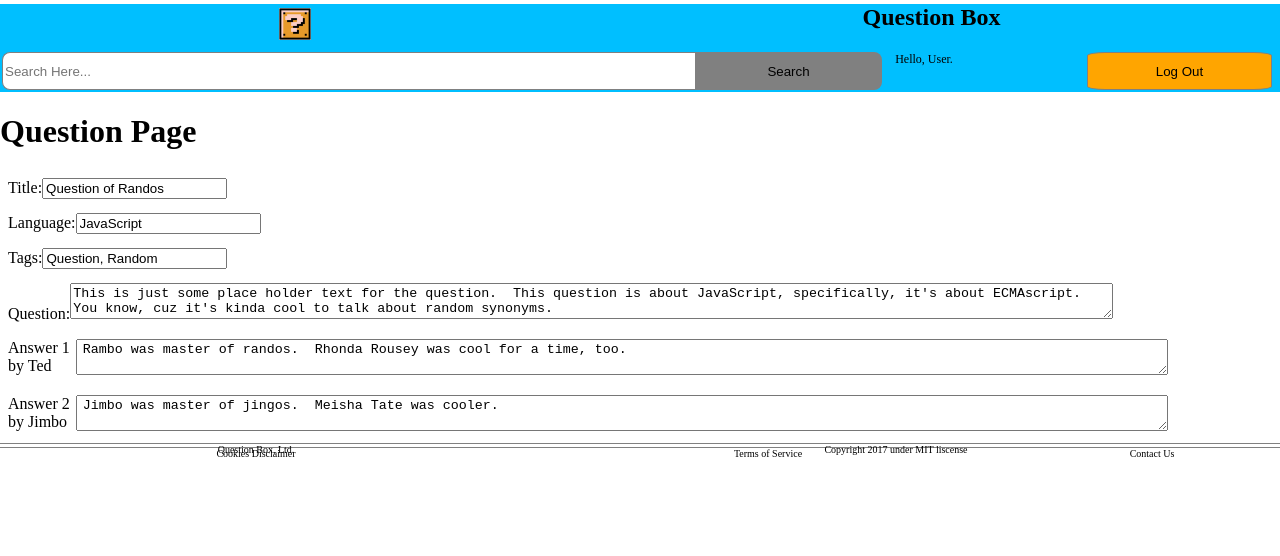
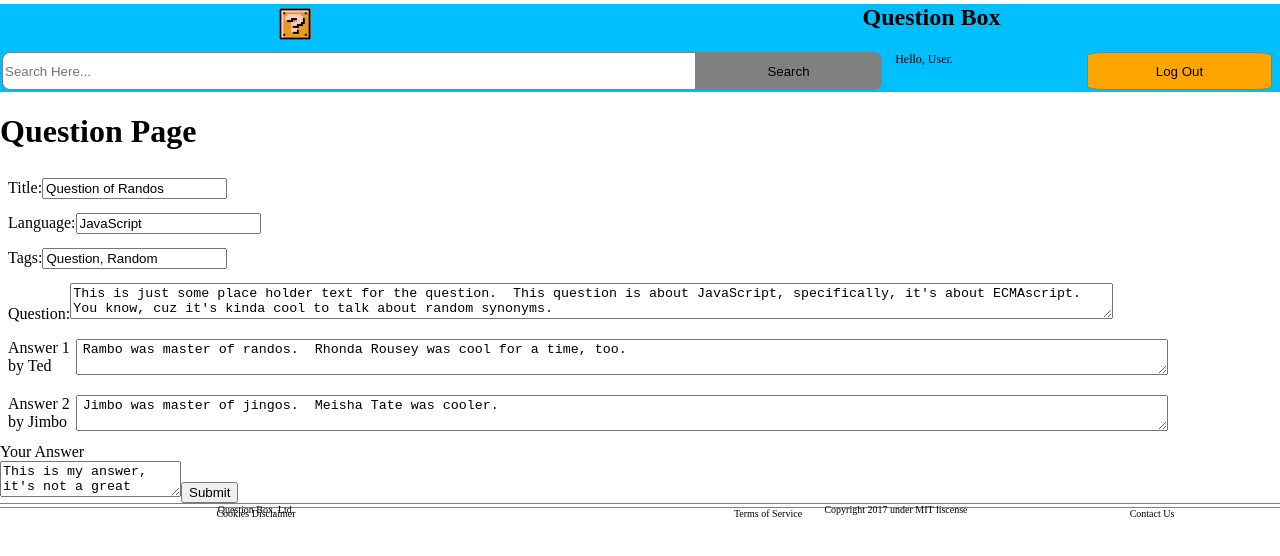
Before and after one commit to TIY-Durham-Question-Box/question-box-frontend, a React (Create React App) app: page /viewquestion in a window 1280 px wide. Shown: the top 556 px of the page. Built offline with nearby package versions, Linux system fonts and the light colour scheme.

Commit message:
Answer form marked up

```diff
--- a/src/components/questionpage.js
+++ b/src/components/questionpage.js
@@ -1,6 +1,7 @@
 import React, { Component } from 'react';
 import '../styles/question-page.css';
 import Answers from './questionpage-components/answers.js';
+
 
 export default class QuestionPage extends Component {
   constructor(){
@@ -11,9 +12,12 @@ export default class QuestionPage extends Component {
     this.setTags = this.setTags.bind(this);
     this.setQuestion = this.setQuestion.bind(this);
     this.handleSubmit = this.handleSubmit.bind(this);
+    this.setAnswer = this.setAnswer.bind(this);
 
     this.state = {
+      username: '',
       questionId: 1,
+      answer: "This is my answer, it's not a great answer.  Infact it's not even a good answer.  It doesn't answer anything.  I feel so bad for even writing it. <img src='feelsBadMan.png' />",
       title: "Question of Randos",
       language: "JavaScript",
       tags: 'Question, Random',
@@ -43,6 +47,9 @@ export default class QuestionPage extends Component {
   }
   setQuestion = (e) => {
     this.setState({question:e.target.value});
+  }
+  setAnswer = (e) => {
+    this.setState({answer:e.target.value});
   }
   handleSubmit = (e) => {
     e.prevendDefault();
@@ -87,6 +94,13 @@ export default class QuestionPage extends Component {
               {editButton}
             </form>
               {answers}
+            <div className="answer-area">
+              <form onSubmit={this.handleSubmit}>
+                <div>Your Answer</div>
+                <textarea onChange={this.setAnswer} value={this.state.answer}/>
+                <input type="Submit" value="Submit"/>
+              </form>
+            </div>
           </div>
       </div>
     )
```
Also changed, not shown: src/components/questionpage-components/your-answer.js (added, +19 -0 lines).
